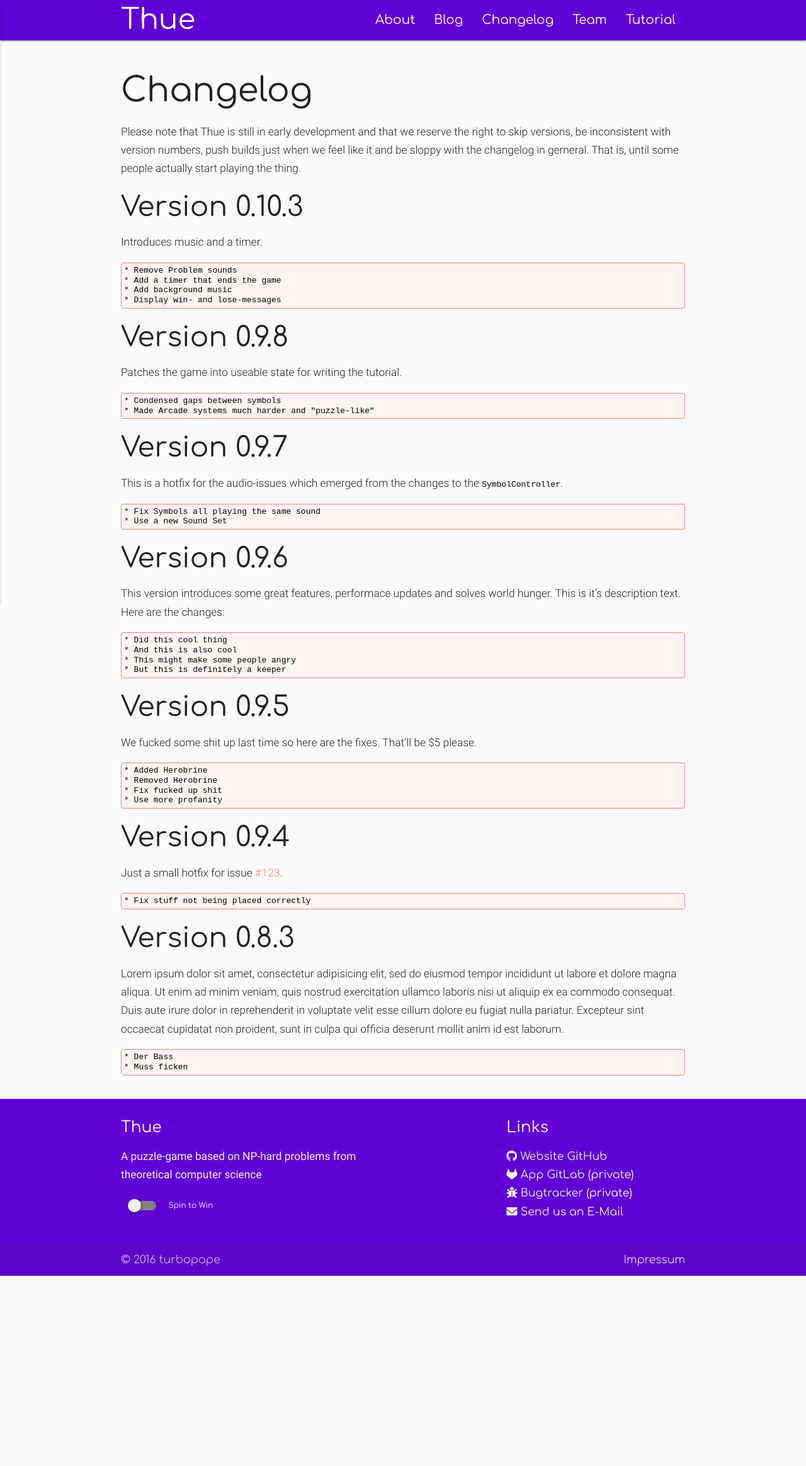
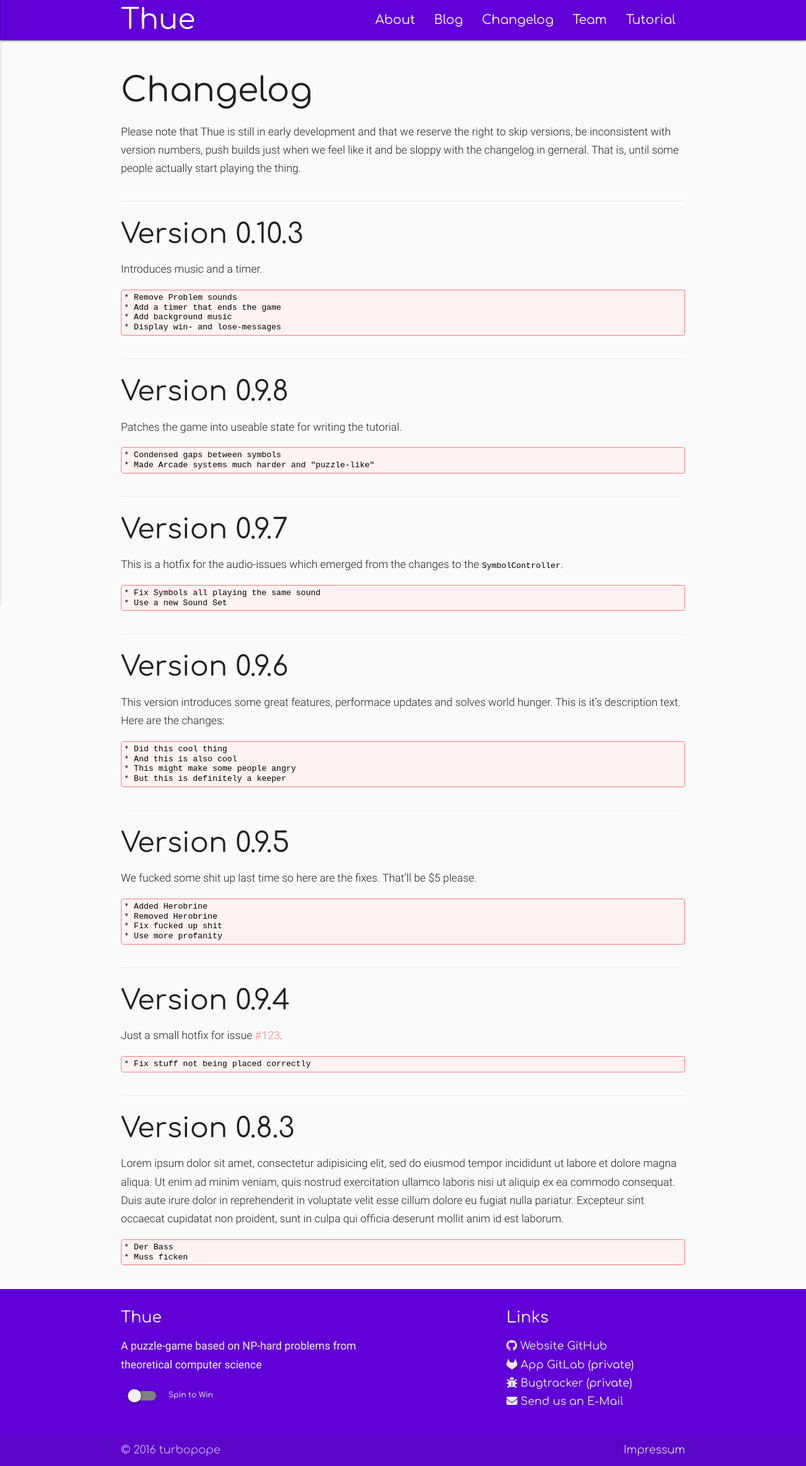
Before and after one commit to turbopope/thue.systems, a Jekyll site: the page built from pages/changelog.md, in a window 1280 px wide. Shown: the whole page at 63% size. Built offline with Jekyll 4.4.1, drawn with Linux system fonts in a browser that asks for light colours; nearby versions of some CDN libraries; before the commit the page ends 2026 px from its top, so only the background shows below that.

Commit message:
Seperate changelog entries better

```diff
--- a/_sass/typography.scss
+++ b/_sass/typography.scss
@@ -48,6 +48,12 @@ body {
       color: black;
       font-size: 13px;
     }
+
+    h3 {
+      margin-top: 36px;
+      padding-top: 28px;
+      border-top: 1px solid #EEEEEE;
+    }
   }
 }
 
```
